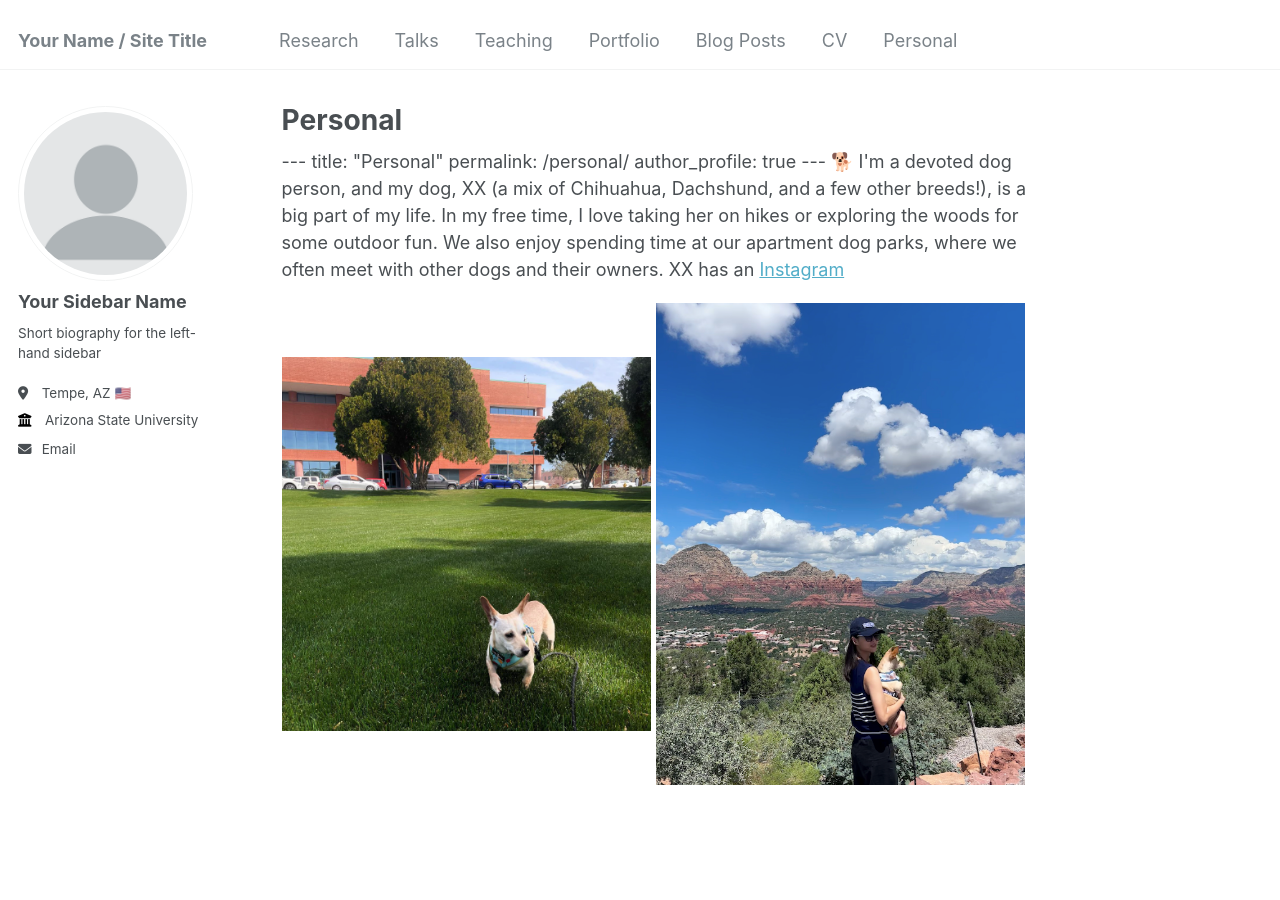
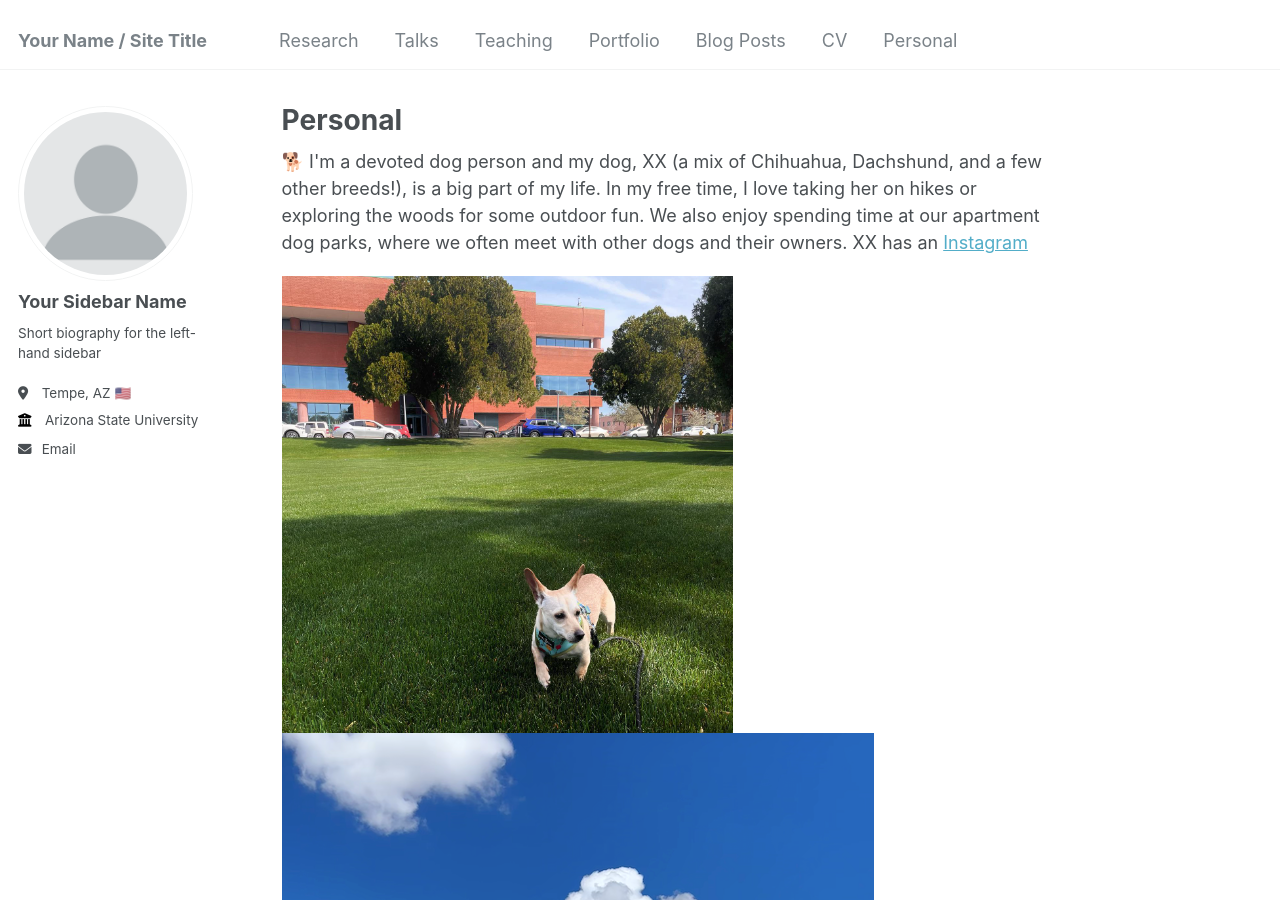
Before and after one commit to kyxyxn/kyxyxn.github.io, a Jekyll site: the page built from _pages/personal.html, in a window 1280 px wide and 900 px high. Built offline with Jekyll 4.4.1, drawn with Linux system fonts in a browser that asks for light colours; some web fonts are replaced.

Commit message:
Update personal.html

```diff
--- a/_pages/personal.html
+++ b/_pages/personal.html
@@ -4,15 +4,11 @@ permalink: /personal/
 author_profile: true
 ---
 
----
-title: "Personal"
-permalink: /personal/
-author_profile: true
----
 
-🐕 I'm a devoted dog person, and my dog, XX (a mix of Chihuahua, Dachshund, and a few other breeds!), is a big part of my life. In my free time, I love taking her on hikes or exploring the woods for some outdoor fun. We also enjoy spending time at our apartment dog parks, where we often meet with other dogs and their owners. XX has an <a href="https://www.instagram.com/shiiiiiiru" target="_blank"> Instagram</a>
+🐕 I'm a devoted dog person and my dog, XX (a mix of Chihuahua, Dachshund, and a few other breeds!), is a big part of my life. In my free time, I love taking her on hikes or exploring the woods for some outdoor fun. We also enjoy spending time at our apartment dog parks, where we often meet with other dogs and their owners. XX has an <a href="https://www.instagram.com/shiiiiiiru" target="_blank"> Instagram</a>
+
 
 <div style="display: fex; justify-content: space-between; align-items: center; margin-top: 20px;">
-  <img src="../images/shiru-school.png" alt="Shiru at ASU" style="width: 48%; height: auto;">
-  <img src="../images/shiru-mountain.png" alt="Shiru at Sedona" style="width: 48%; height: auto;">
+  <img src="../images/shiru-school.png" alt="Shiru at ASU" style="height: 100%; height: auto;">
+  <img src="../images/shiru-mountain.png" alt="Shiru at Sedona" style="height: 100%; height: auto;">
 </div>
```
